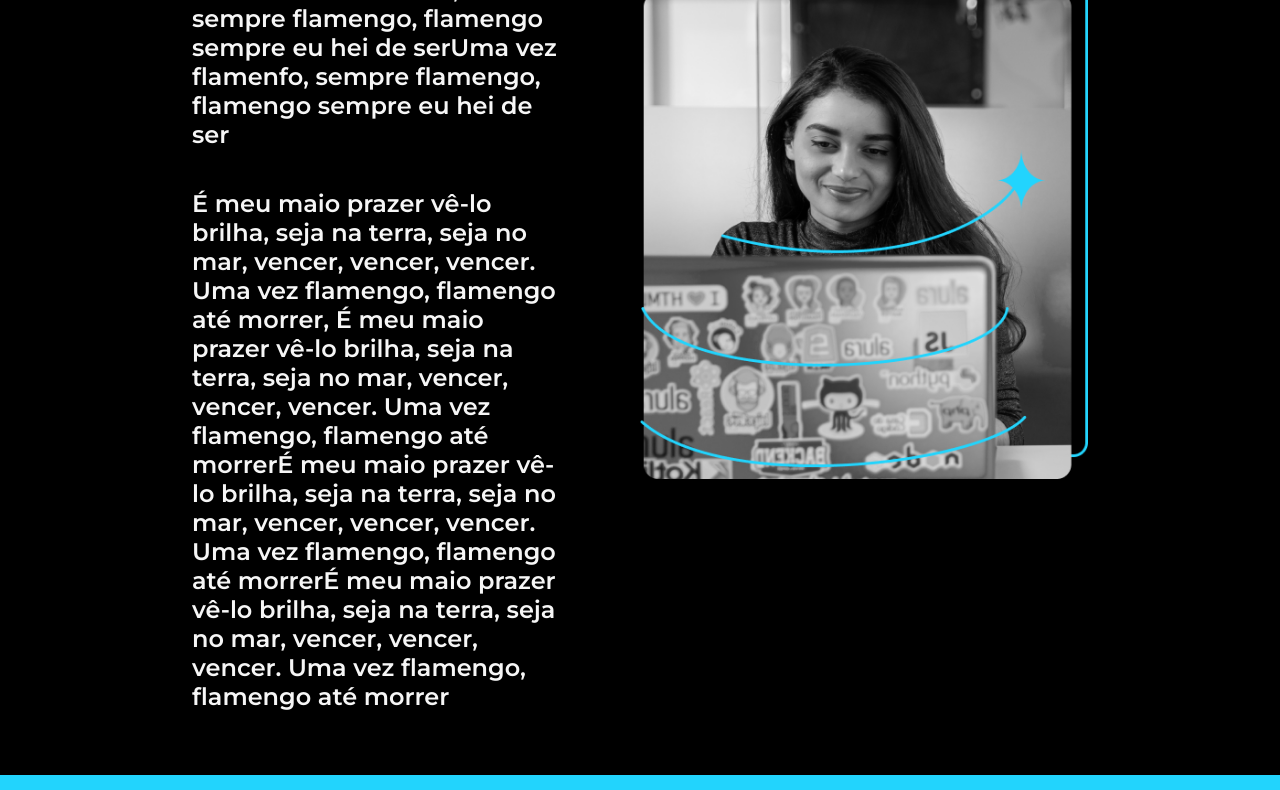
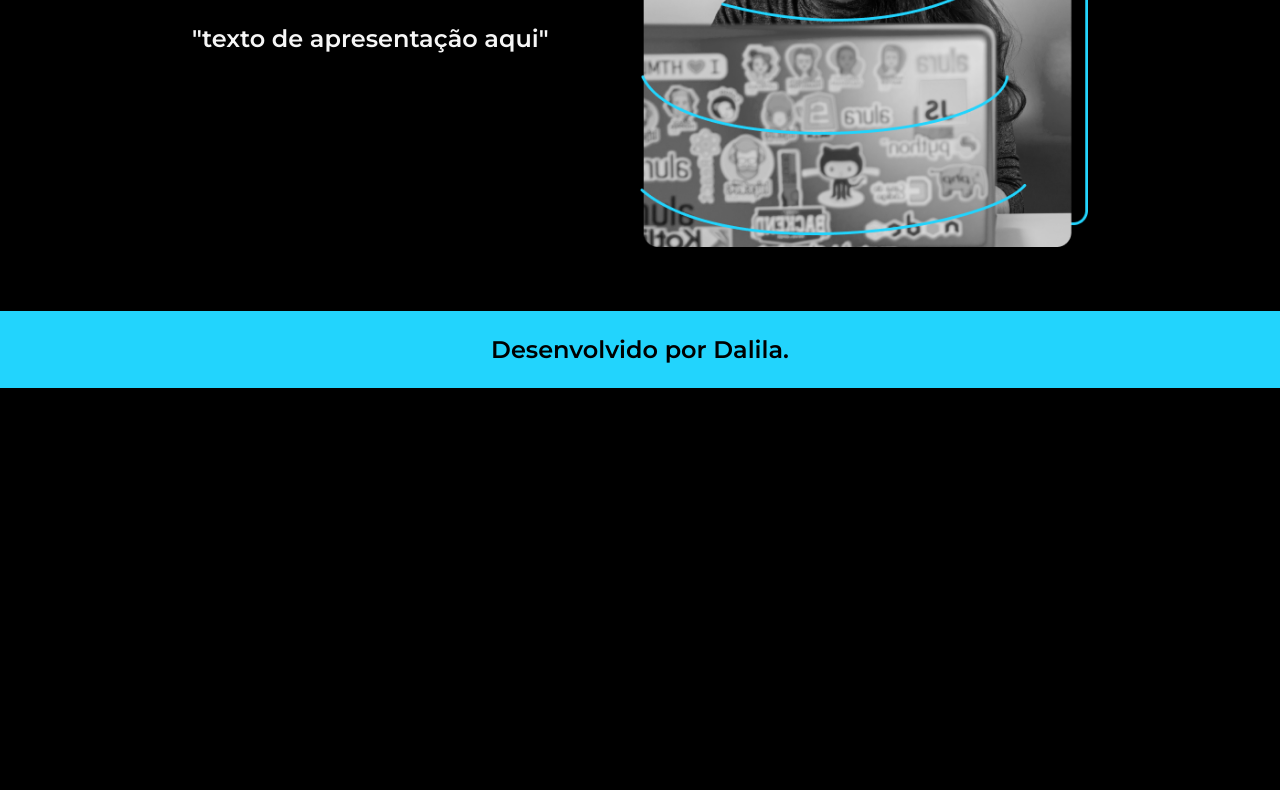
Before and after one commit to dalifonseca/primeiro-projeto, a plain HTML site: page about.html in a window 1280 px wide. Shown: the part 374-1164 px from the top of the page. After the commit the page ends 800 px from the top, so only its background shows below. Drawn offline with nearby package versions, Linux system fonts and the light colour scheme.

Commit message:
alterado texto de apresentação

```diff
--- a/about.html
+++ b/about.html
@@ -18,8 +18,7 @@
     <main class="apresentacao">
         <section class="apresentacao__conteudo">
             <h1 class="apresentacao__conteudo__titulo">Sobre mim</h1>
-            <p class="apresentacao__conteudo__texto">Uma vez flamengo, sempre flamengo, flamengo sempre eu hei de ser,Uma vez flamenfo, sempre flamengo, flamengo sempre eu hei de serUma vez flamenfo, sempre flamengo, flamengo sempre eu hei de serUma vez flamenfo, sempre flamengo, flamengo sempre eu hei de ser</p>
-            <p class="apresentacao__conteudo__texto">É meu maio prazer vê-lo brilha, seja na terra, seja no mar, vencer, vencer, vencer. Uma vez flamengo, flamengo até morrer, É meu maio prazer vê-lo brilha, seja na terra, seja no mar, vencer, vencer, vencer. Uma vez flamengo, flamengo até morrerÉ meu maio prazer vê-lo brilha, seja na terra, seja no mar, vencer, vencer, vencer. Uma vez flamengo, flamengo até morrerÉ meu maio prazer vê-lo brilha, seja na terra, seja no mar, vencer, vencer, vencer. Uma vez flamengo, flamengo até morrer</p>
+            <p class="apresentacao__conteudo__texto">"texto de apresentação aqui"</p>
         </section>
         <img class="apresentacao__imagem" src="./assets/Imagem.png" alt="foto da Joana santos programando">
     </main>
```
